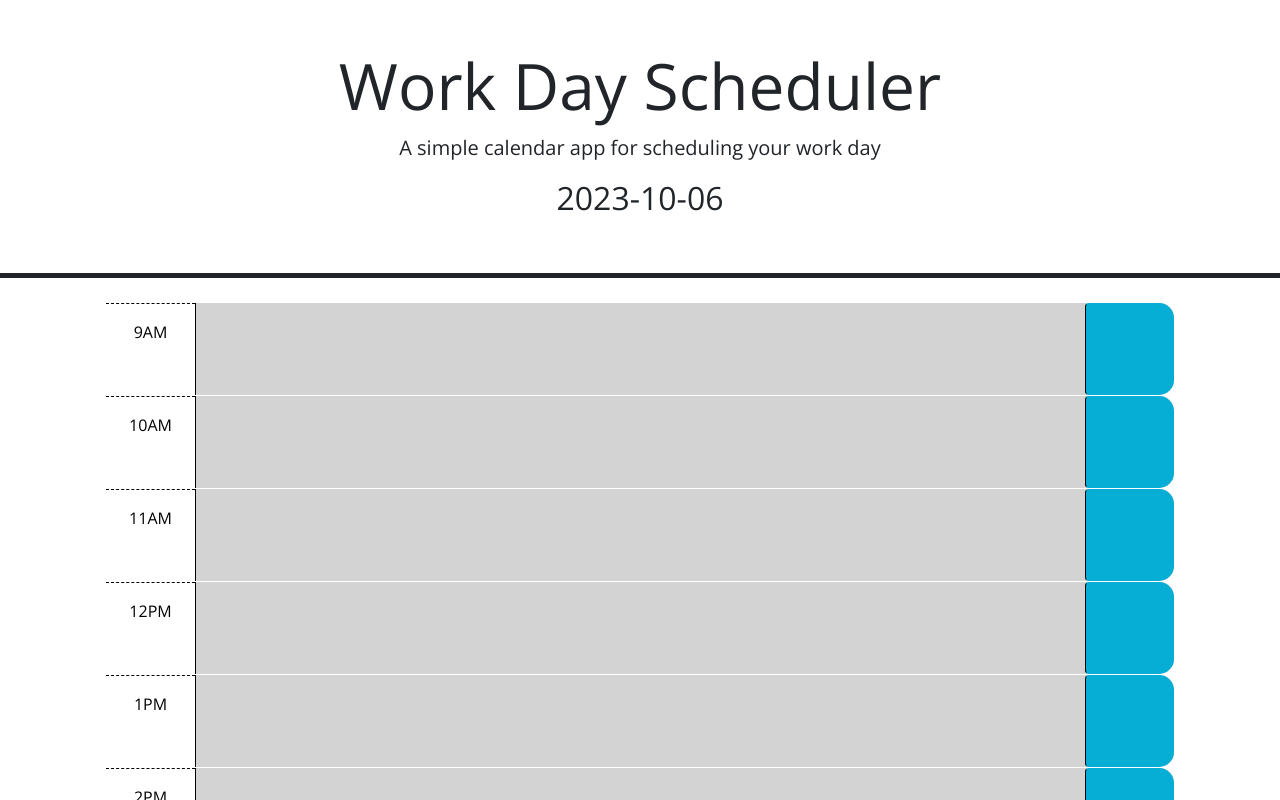
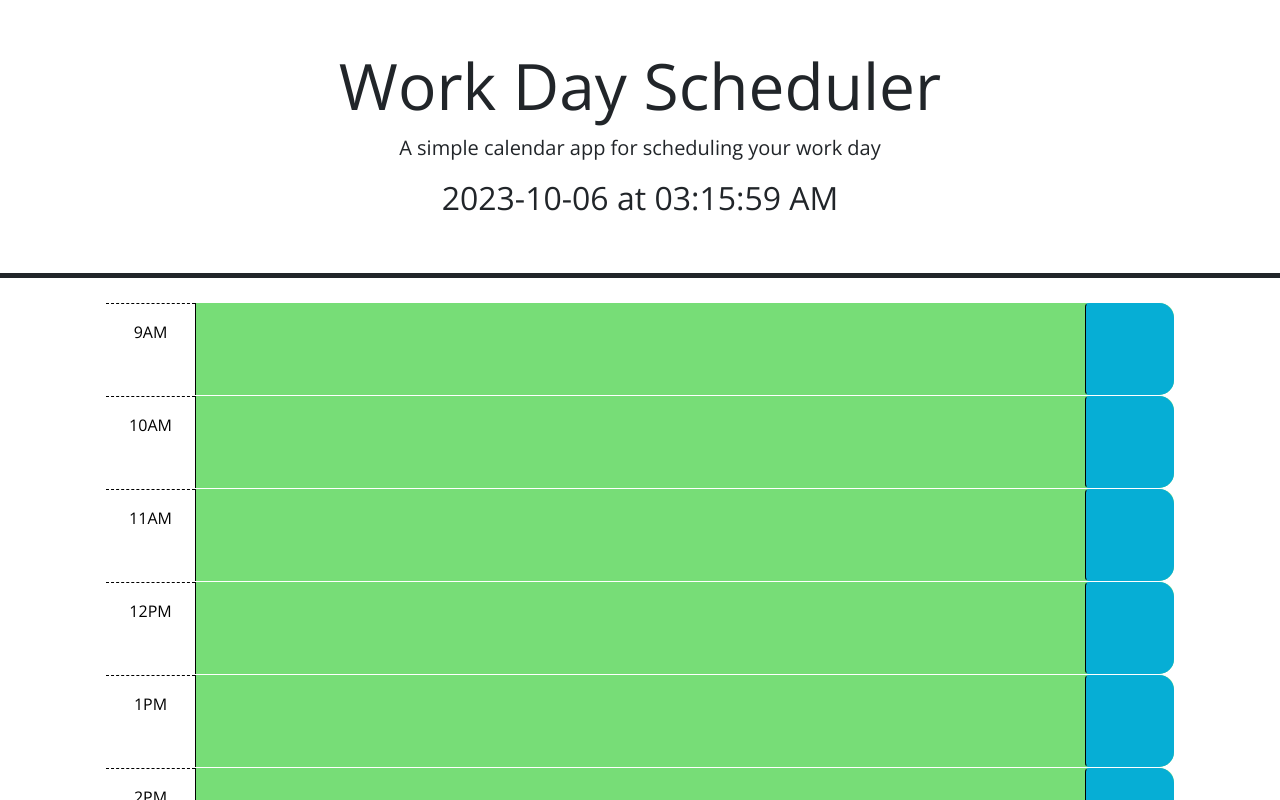
Before and after one commit to Blackswan1010/day-scheduler, a plain HTML site: page index.html in a window 1280 px wide. Shown: the top 800 px of the page. Drawn offline with nearby package versions, Linux system fonts and the light colour scheme.

Commit message:
adding developer comments, removing starter code comments, displaying time, implementing code to save and pull from the local storage

```diff
--- a/assets/script.js
+++ b/assets/script.js
@@ -1,43 +1,59 @@
-// Declaring a variable that is the root for traversing the DOM
+// Declaring a variable that is the root
 var mainDiv = $('#mainDiv');
-var hourId = [];
 var currentTime = dayjs();
 var currentHour = currentTime.hour();
-var dateDisplay = $('<h2>');
+var dateDisplayEl = $('<h2>');
 var eventText;
-
-$('header').append(dateDisplay.text(currentTime.format('YYYY-MM-DD')));
 
 // Setting the hour variable for day planner to start at the 9th hour
 var hour = 9;
 
+// Appending the tag on the header
+$('header').append(dateDisplayEl);
+
+// Displays the time in the header
+function timeDisplay() {
+  var time = currentTime.format('YYYY-MM-DD [at] hh:mm:ss A')
+  dateDisplayEl.text(time);
+}
+
+// Displays the events pulled fromthe local storage
+function displayEvents() {
+  for (var i = 9; i < 18; i++) {
+    // Create the key based on the hour
+    var key = 'hour-' + i.toString();
+    var eventText = localStorage.getItem(key);
+
+    // Find the corresponding time block and set its textarea value
+    $('#' + key).find('textarea').val(eventText);
+  }
+}
+
+
 $(function () {
-  // Creating multiple time blocks for a 9am to 5pm day planner
+  // Create multiple time blocks for 9am to 5pm day planner
   for (var i = 0; i < 9; i++) {
-    // Creating the id key for the timeblock, 'hour-x'
-    hourId[i] = 'hour-' + hour.toString();
-
-    // Creating new tags within the timeblock
+    // Create new tags within the timeblock
     var newDiv = $('<div>');
     var anotherDiv = $('<div>');
     var newText = $('<textarea>');
     var newButton = $('<button>');
     var newI = $('<i>');
 
-    // Setting the id attribute with the current iteration value in the array 'hourId'
-    newDiv.attr('id', hourId[i]);
-    // Checking the current time to the hour to appropriately add the class 'past', 'present', and 'future'
-    if (currentTime < hour) {
+    // Set and create the id attribute with the current iteration value in the array 'hourId'
+    newDiv.attr('id', 'hour-' + hour.toString());
+    // Check the current time to the hour to appropriately add the class 'past', 'present', and 'future'
+    if (currentHour < hour) {
       newDiv.addClass('row time-block future');
     }
-    if (currentTime === hour) {
+    if (currentHour === hour) {
       newDiv.addClass('row time-block present');
     }
-    if (currentTime > hour) {
+    if (currentHour > hour) {
       newDiv.addClass('row time-block past');
     }
 
-    // Checking the
+    // Checking the hour to add the appropriate suffix to display on the day planner
     anotherDiv.addClass('col-2 col-md-1 hour text-center py-3');
     if (hour > 12) {
       anotherDiv.text(hour - 12 + 'PM');
@@ -48,7 +64,7 @@ $(function () {
     }
     hour++;
 
-    // Adding classes and setting attributes to the elements textarea, button, and italic
+    // Adding classes and setting attributes to the element tags textarea, button, and italic
     newText.addClass('col-8 col-md-10 description'); //
     newText.attr('rows', '3');
 
@@ -58,46 +74,26 @@ $(function () {
     newI.addClass('as fa-save');
     newI.attr('aria-hidden', 'true');
 
-    // Appending the elements to the mainDiv
+    // Appending the above elements to the mainDiv
     mainDiv.append(newDiv);
     newDiv.append(anotherDiv, newText, newButton);
     newButton.append(newI);
 
-    // Retrieving values from local storage to render on the page
-    eventText = localStorage.getItem(hourId[i]);
-    newText.text(eventText);
+    displayEvents();
   }
 
-
-
+  // When button is clicked the key-value pair is saved to local storage
   $('button').on('click', (function (event) {
     event.preventDefault();
+
     var idValue = $(event.target).parent().attr('id');
-    var input = $(event.target).parent().siblings().eq(1).val();
-    console.log(idValue, input);
+    var input = $(event.target).siblings('textarea').val();
+
     localStorage.setItem(idValue, input);
+
   }));
 
+});
 
-});
-// Wrap all code that interacts with the DOM in a call to jQuery to ensure that
-// the code isn't run until the browser has finished rendering all the elements
-// in the html.
-// TODO: Add a listener for click events on the save button. This code should
-// use the id in the containing time-block as a key to save the user input in
-// local storage. HINT: What does `this` reference in the click listener
-// function? How can DOM traversal be used to get the "hour-x" id of the
-// time-block containing the button that was clicked? How might the id be
-// useful when saving the description in local storage?
-//
-// TODO: Add code to apply the past, present, or future class to each time
-// block by comparing the id to the current hour. HINTS: How can the id
-// attribute of each time-block be used to conditionally add or remove the
-// past, present, and future classes? How can Day.js be used to get the
-// current hour in 24-hour time?
-//
-// TODO: Add code to get any user input that was saved in localStorage and set
-// the values of the corresponding textarea elements. HINT: How can the id
-// attribute of each time-block be used to do this?
-//
-// TODO: Add code to display the current date in the header of the page.
+timeDisplay();
+setInterval(timeDisplay, 1000);
```
Also changed, not shown: index.html (+0 -32 lines), 1 other file.
